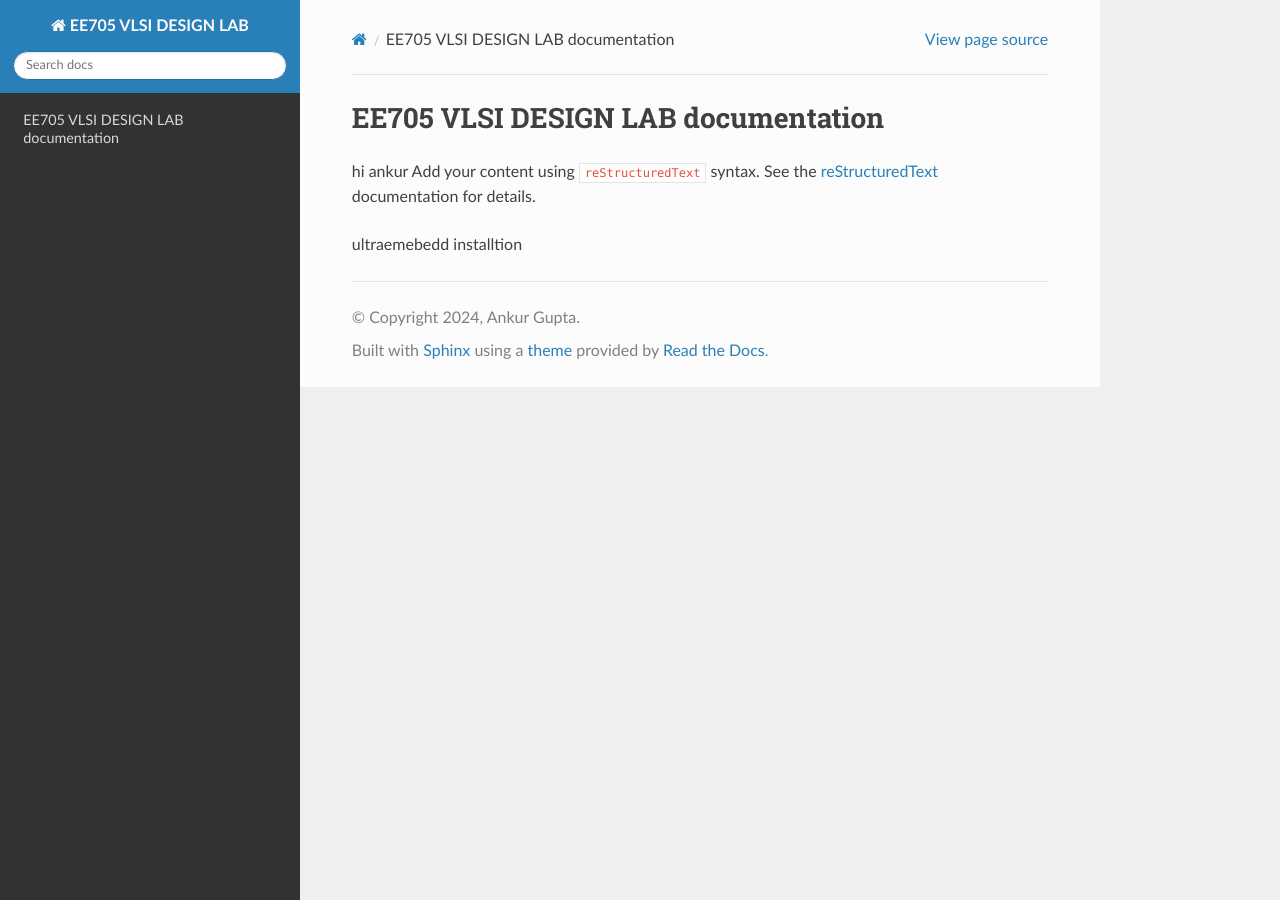
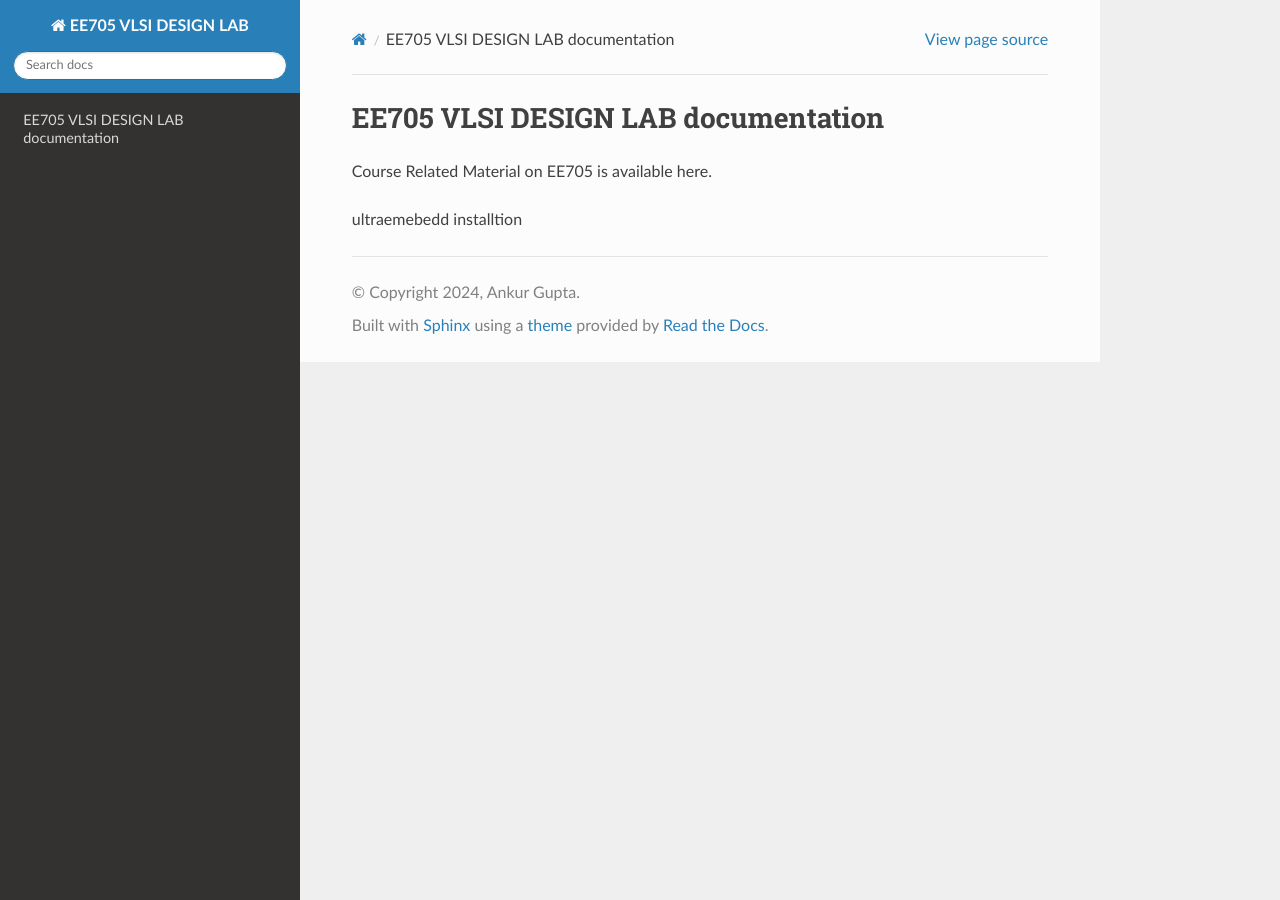
Before and after one commit to lakshmikiyer/XILINX_ISE, a Sphinx documentation site: the page built from source/index.rst, in a window 1280 px wide. Built offline with Sphinx 7.4.7 and the Read the Docs theme 3.1.0, drawn with Linux system fonts in a browser that asks for light colours.

Commit message:
backup 2024-12-23 16:59:30

```diff
--- a/source/index.rst
+++ b/source/index.rst
@@ -5,11 +5,7 @@
 
 EE705 VLSI DESIGN LAB documentation
 ===================================
-hi ankur
-Add your content using ``reStructuredText`` syntax. See the
-`reStructuredText <https://www.sphinx-doc.org/en/master/usage/restructuredtext/index.html>`_
-documentation for details.
-
+Course Related Material on EE705 is available here.
 
 .. toctree::
    :maxdepth: 1
```
Also changed, not shown: 2 other files.
